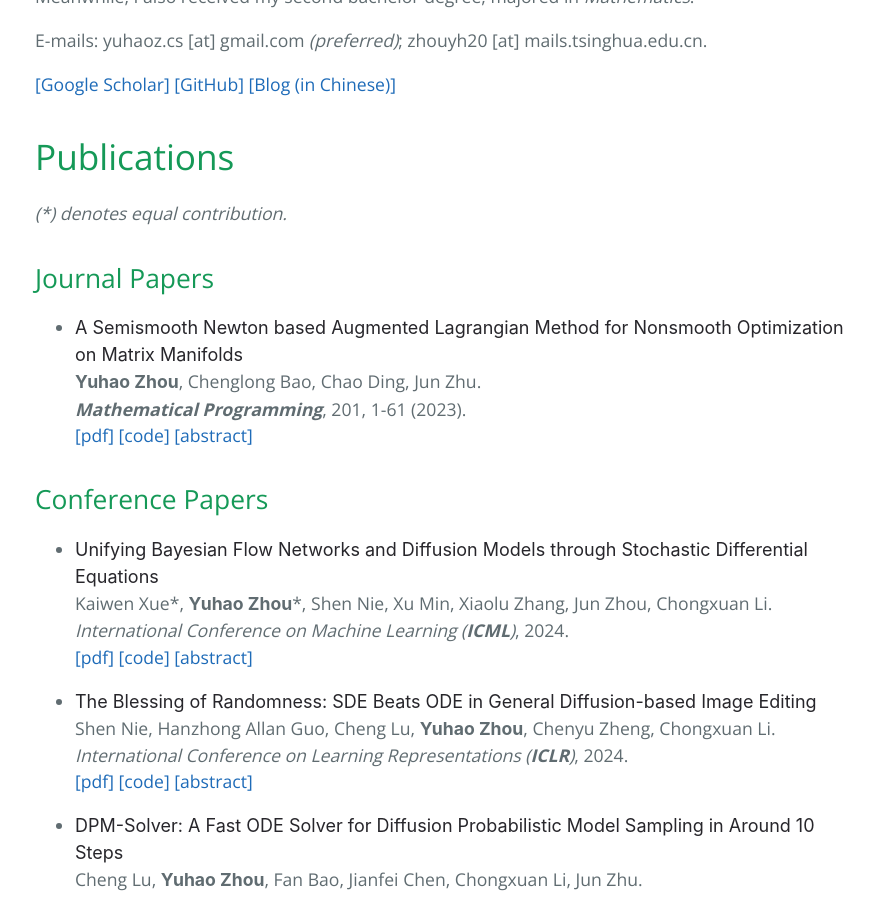
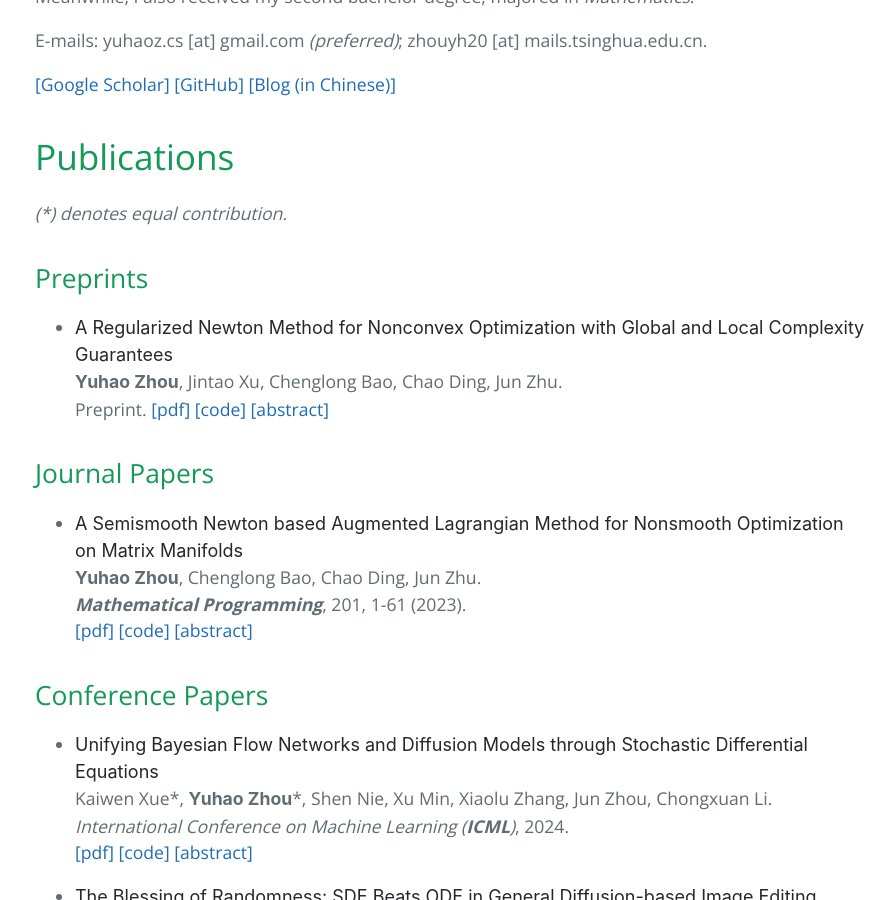
Before and after one commit to miskcoo/miskcoo.github.io, a Jekyll site: the page built from index.md, in a window 1280 px wide and 900 px high, scrolled down 351 px. Shown: the whole window, without its empty margins (189-1084 px from the left). Built offline with Jekyll 4.4.1, drawn with Linux system fonts in a browser that asks for light colours; our own code applies the rules of GitHub Pages for plain Markdown files.

Commit message:
update pub

```diff
--- a/index.md
+++ b/index.md
@@ -21,7 +21,18 @@ zhouyh20 [at] mails.tsinghua.edu.cn.
 
 _(*) denotes equal contribution._
 
-<!--## Preprints-->
+## Preprints
+
+* **A Regularized Newton Method for Nonconvex Optimization with Global and Local Complexity Guarantees**{:.paper-title}
+  **Yuhao Zhou**{:.author-me}, **Jintao Xu**{:.author}, **Chenglong Bao**{:.author}, **Chao Ding**{:.author}, **Jun Zhu**{:.author}.
+  Preprint.
+  [[pdf]](https://arxiv.org/abs/2502.04799)
+  [[code]](https://github.com/miskcoo/ARNCG)
+  [[abstract]](javascript:void(0);)
+
+  {:.paper-abstract .paper-toggle}
+  **Abstract**: We consider the problem of finding an ϵ-stationary point of a nonconvex function with a Lipschitz continuous Hessian and propose a quadratic regularized Newton method incorporating a new class of regularizers constructed from the current and previous gradients. The method leverages a recently developed linear conjugate gradient approach with a negative curvature monitor to solve the regularized Newton equation. Notably, our algorithm is adaptive, requiring no prior knowledge of the Lipschitz constant of the Hessian, and achieves a global complexity of $O(\epsilon^{-3/2}) + \tilde O(1)$ in terms of the second-order oracle calls, and $\tilde O(\epsilon^{-7/4})$ for Hessian-vector products, respectively. Moreover, when the iterates converge to a point where the Hessian is positive definite, the method exhibits quadratic local convergence. Preliminary numerical results illustrate the competitiveness of our algorithm.
+
 
 ## Journal Papers
 
```
